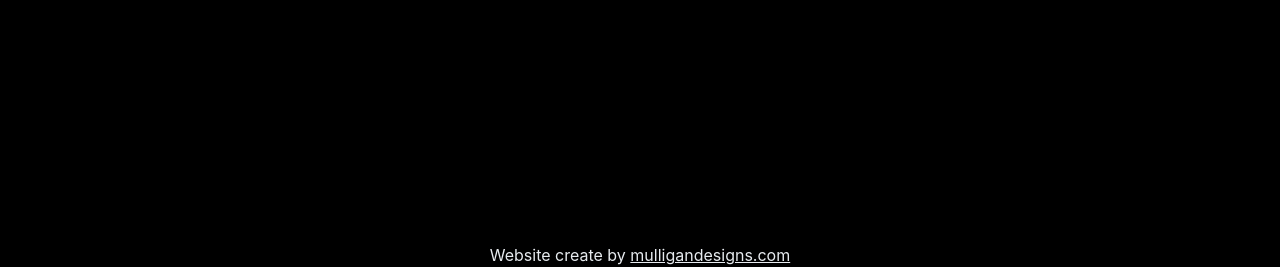
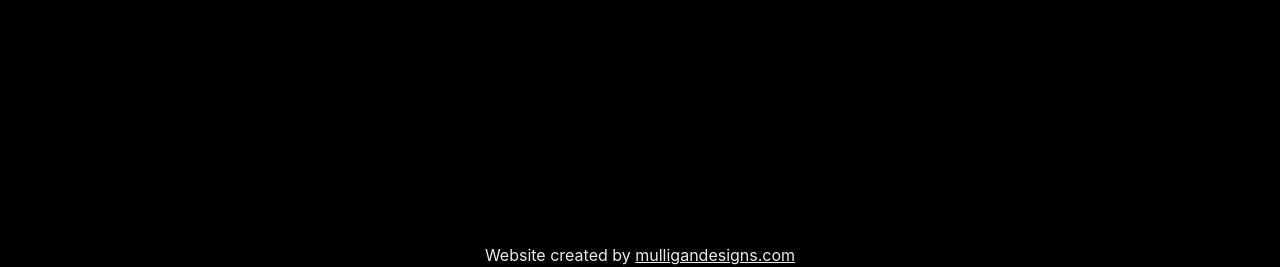
Before and after one commit to Mark-Mulligan/better-music, a Next.js app: page / in a window 1280 px wide. Shown: the part 4220-4487 px from the top of the page. Built offline with nearby package versions, Linux system fonts and the light colour scheme.

Commit message:
adjusted fade effect on load and fixed typo in footer

```diff
--- a/components/ui/FadeIn.js
+++ b/components/ui/FadeIn.js
@@ -18,7 +18,7 @@ const FadeIn = (props) => {
     let nodeCopy = domRef.current;
 
     return () => observer.unobserve(nodeCopy);
-  }, [props.fadeOnLoad]);
+  }, []);
 
   return (
     <div ref={domRef}>
--- a/pages/index.js
+++ b/pages/index.js
@@ -16,6 +16,7 @@ export default function Home({ artistList }) {
   const [searchInput, setSearchInput] = useState('');
   const [artistNameOrder, setArtistNameOrder] = useState('asc');
   const [genreList, setGenreList] = useState([]);
+  const [fadeOnLoad, setFadeOnLoad] = useState(router.asPath.includes('#'));
 
   const onSearchChange = (e) => {
     setSearchInput(e.target.value);
@@ -36,6 +37,7 @@ export default function Home({ artistList }) {
 
   useEffect(() => {
     filterAndSortArtists();
+    setFadeOnLoad(false);
   }, [searchInput, artistList, filterAndSortArtists, artistNameOrder]);
 
   return (
@@ -119,7 +121,7 @@ export default function Home({ artistList }) {
             {filteredArtists.map((artist, index) => {
               return (
                 <li key={`artist-${index}`}>
-                  <FadeIn fadeOnLoad={router.asPath.includes('#')}>
+                  <FadeIn fadeOnLoad={fadeOnLoad}>
                     <ArtistCard
                       name={artist.name}
                       id={artist.id}
@@ -134,16 +136,16 @@ export default function Home({ artistList }) {
           </ul>
         </section>
 
-        <section className={styles.footer}>
+        <footer className={styles.footer}>
           <div className={styles.creditContainer}>
             <p>
-              Website create by{' '}
+              Website created by{' '}
               <a href="https://www.mulligandesigns.com" target="_black" rel="noreferrer">
                 mulligandesigns.com
               </a>
             </p>
           </div>
-        </section>
+        </footer>
       </main>
     </Fragment>
   );
```
